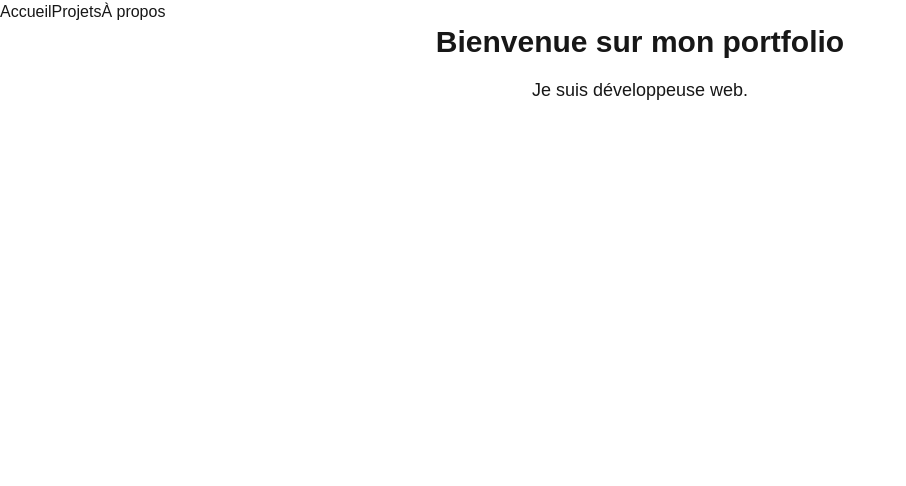
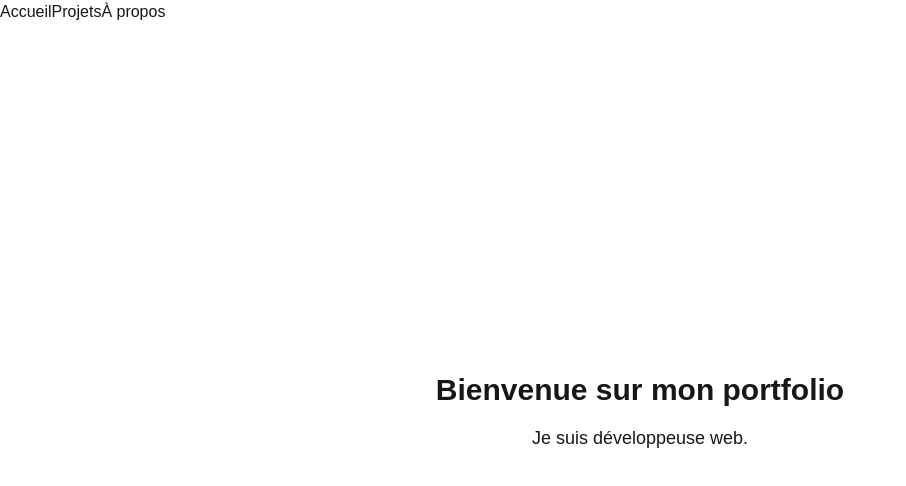
Before and after one commit to midoribaskara-netizen/midori-portfolio-next_js, a Next.js app: page / in a window 1280 px wide. Shown: the top 486 px of the page, without its empty margins (0-906 px from the left). Built offline with nearby package versions, Linux system fonts and the light colour scheme.

Commit message:
Correctio- layout

```diff
--- a/app/layout.tsx
+++ b/app/layout.tsx
@@ -1,4 +1,5 @@
-import Link from 'next/link'
+
+import Link from "next/link";
 
 import type { Metadata } from "next";
 import { Geist, Geist_Mono } from "next/font/google";
@@ -16,20 +17,28 @@ const geistMono = Geist_Mono({
 
 export const metadata: Metadata = {
   title: "Mon Portfolio",
-  description: "Mon portfolio de developpeur web",
+  description: "Mon portfolio de développeuse web",
 };
 
-export default function RootLayout({ children }) {
+export default function RootLayout({
+  children,
+}: Readonly<{
+  children: React.ReactNode;
+}>) {
   return (
-    <html lang="fr">
-      <body>
+    <html
+      lang="fr"
+      className={`${geistSans.variable} ${geistMono.variable} h-full antialiased`}
+    >
+      <body className="min-h-full flex flex-col">
         <nav>
           <Link href="/">Accueil</Link>
           <Link href="/projets">Projets</Link>
           <Link href="/a-propos">À propos</Link>
         </nav>
+
         {children}
       </body>
     </html>
-  )
+  );
 }
```
